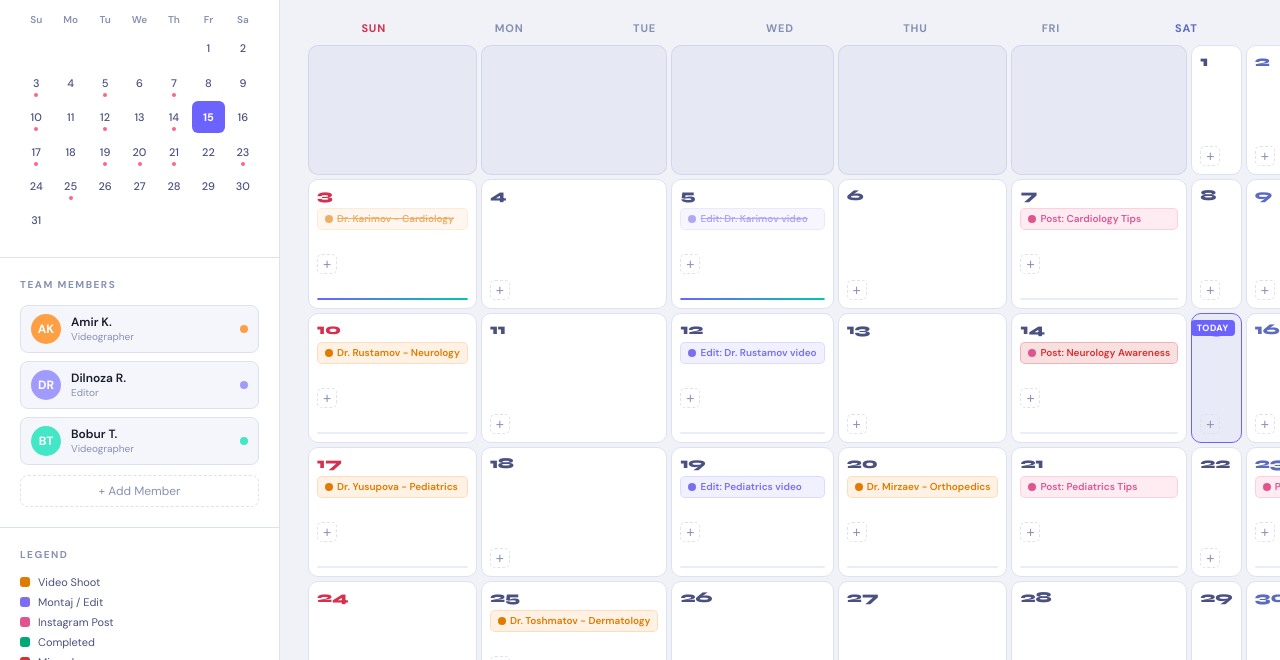
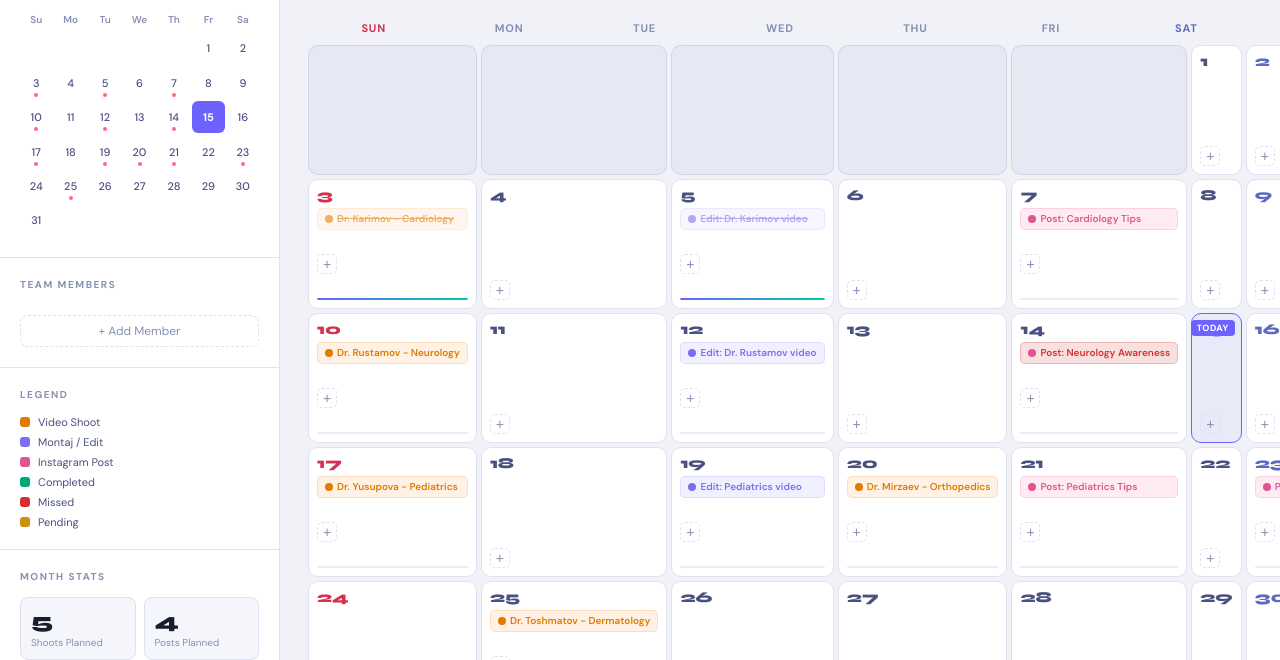
Before and after one commit to AbdurashidovUz/smm_management, a plain HTML site: page index.html in a window 1280 px wide. Shown: the part 140-800 px from the top of the page. Drawn offline with Linux system fonts and the light colour scheme.

Commit message:
chore: clear hardcoded default team members and tasks - start fresh

```diff
--- a/index.html
+++ b/index.html
@@ -1605,11 +1605,7 @@
 
     // ====================== DATA ======================
     let tasks = JSON.parse(localStorage.getItem('smmTasks') || '[]');
-    let videographers = JSON.parse(localStorage.getItem('smmVGs') || 'null') || [
-      { id: 'vg1', name: 'Amir K.', role: 'Videographer', color: '#ff9f43' },
-      { id: 'vg2', name: 'Dilnoza R.', role: 'Editor', color: '#a29bfe' },
-      { id: 'vg3', name: 'Bobur T.', role: 'Videographer', color: '#43e6c5' },
-    ];
+    let videographers = JSON.parse(localStorage.getItem('smmVGs') || '[]');
 
     function saveData() {
       localStorage.setItem('smmTasks', JSON.stringify(tasks));
```
